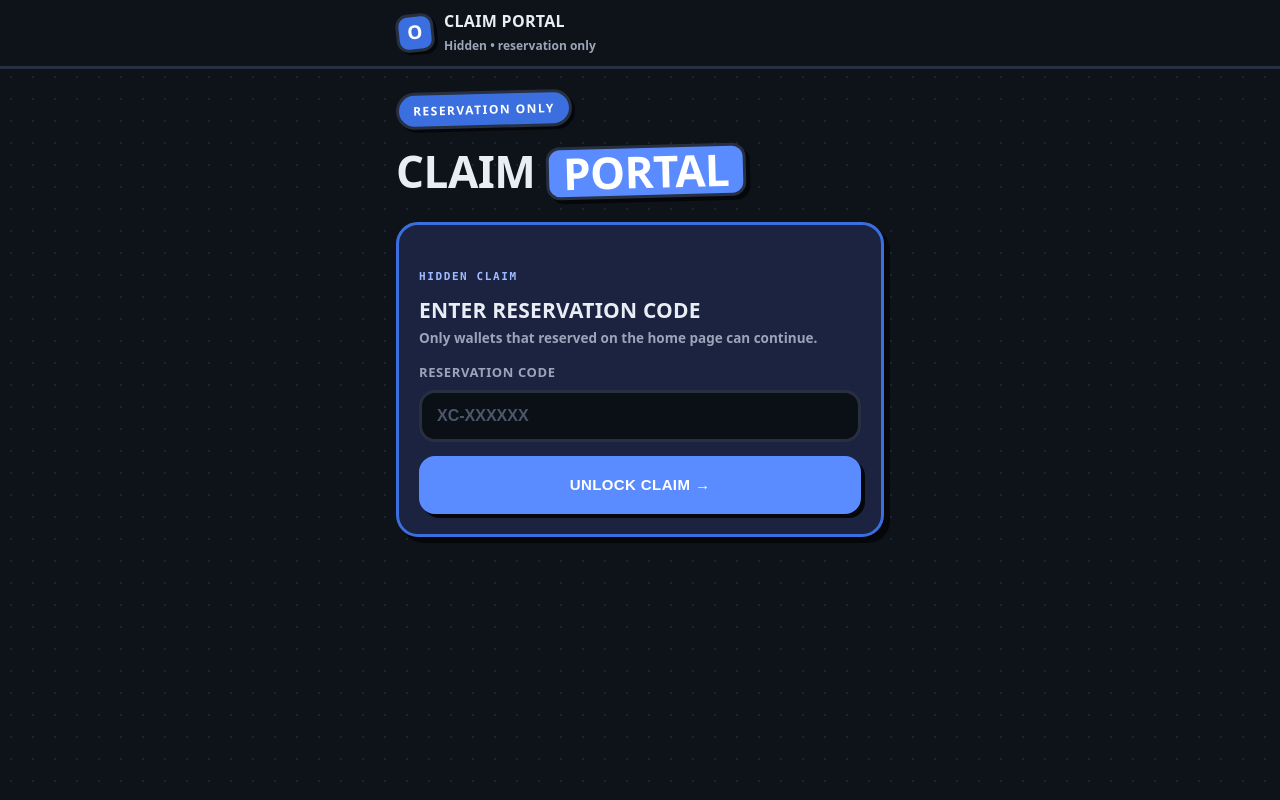
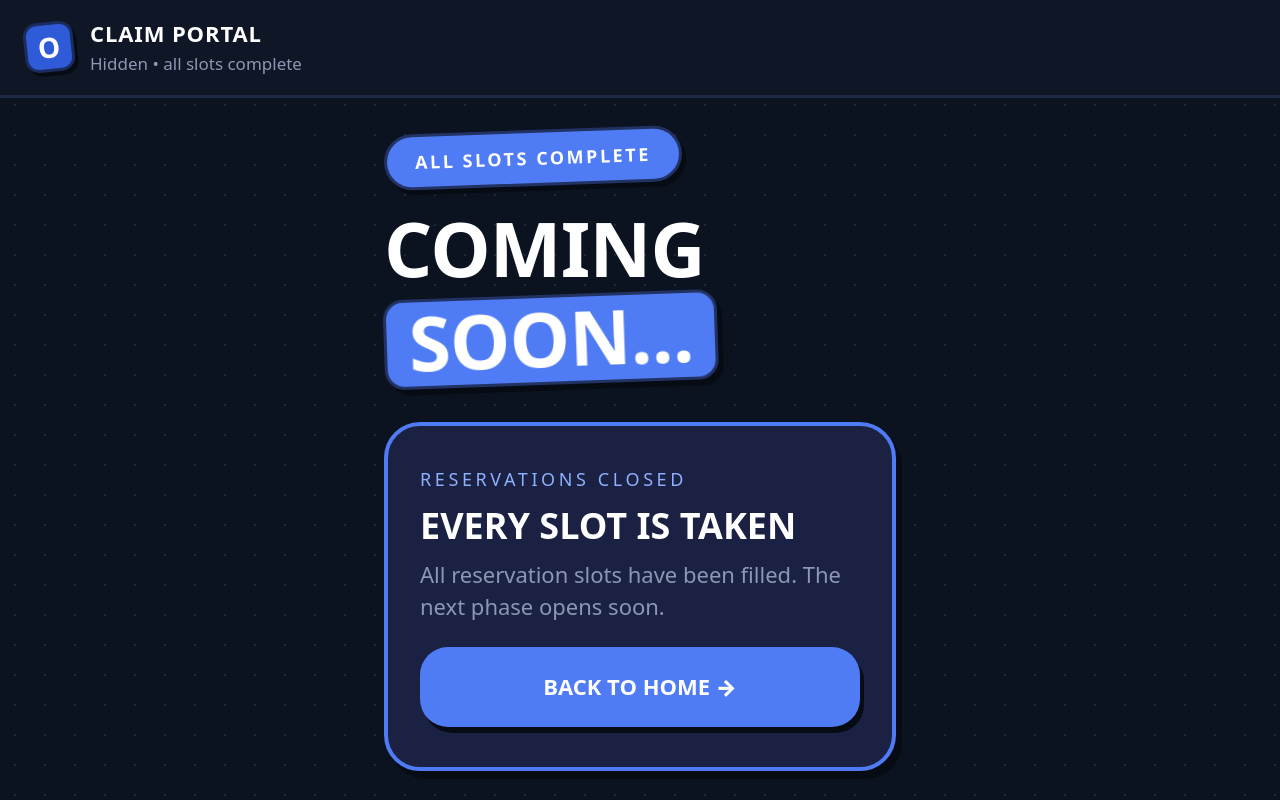
Before and after one commit to nazmus-sadat9/rudro-rkm, a Next.js app: page /claim in a window 1280 px wide. Shown: the top 800 px of the page. Built offline with nearby package versions, Linux system fonts and the light colour scheme.

Commit message:
fix: add a upcoming message in claim

```diff
--- /dev/null
+++ b/app/claim/coming-soon.module.css
@@ -0,0 +1,172 @@
+.page {
+  --bg: #0b1220;
+  --bg-header: #0f1727;
+  --card: #1a2142;
+  --blue: #4f7cf5;
+  --blue-deep: #2f5bd8;
+  --ink: #ffffff;
+  --muted: #8d97b3;
+  --shadow: #070b14;
+
+  min-height: 100dvh;
+  width: 100%;
+  height: 100dvh;
+  display: flex;
+  flex-direction: column;
+  background-color: var(--bg);
+  background-image: radial-gradient(rgba(255, 255, 255, 0.09) 1.5px, transparent 1.5px);
+  background-size: 30px 30px;
+  color: var(--ink);
+  overflow: hidden;
+}
+
+.header {
+  display: flex;
+  align-items: center;
+  gap: 16px;
+  padding: 18px 24px;
+  background: var(--bg-header);
+  border-bottom: 3px solid #1e2a44;
+}
+
+.logo {
+  width: 50px;
+  height: 50px;
+  display: grid;
+  place-items: center;
+  font-size: 28px;
+  font-weight: 900;
+  background: var(--blue-deep);
+  border: 3px solid #1b2c5e;
+  border-radius: 14px;
+  box-shadow: 3px 4px 0 var(--shadow);
+  transform: rotate(-6deg);
+}
+
+.headerTitle {
+  margin: 0;
+  font-size: 22px;
+  font-weight: 700;
+  letter-spacing: 0.04em;
+}
+
+.headerSub {
+  margin: 2px 0 0;
+  font-size: 17px;
+  font-weight: 500;
+  color: var(--muted);
+}
+
+.content {
+  flex: 1;
+  display: flex;
+  flex-direction: column;
+  justify-content: center;
+  gap: 24px;
+  width: 100%;
+  max-width: 560px;
+  margin: 0 auto;
+  padding: 32px 24px 48px;
+}
+
+.pill {
+  align-self: flex-start;
+  padding: 12px 28px;
+  font-size: 18px;
+  font-weight: 900;
+  letter-spacing: 0.14em;
+  background: var(--blue);
+  border: 3px solid #223263;
+  border-radius: 999px;
+  box-shadow: 4px 5px 0 var(--shadow);
+  transform: rotate(-2deg);
+}
+
+.title {
+  display: flex;
+  flex-wrap: wrap;
+  align-items: center;
+  gap: 14px;
+  margin: 0;
+  font-size: clamp(48px, 15vw, 76px);
+  font-weight: 900;
+  line-height: 1;
+  letter-spacing: -0.01em;
+}
+
+.titlePill {
+  padding: 2px 22px 6px;
+  background: var(--blue);
+  border: 3px solid #223263;
+  border-radius: 20px;
+  box-shadow: 5px 6px 0 var(--shadow);
+  transform: rotate(-2deg);
+  animation: bob 2.4s ease-in-out infinite;
+}
+
+.card {
+  display: flex;
+  flex-direction: column;
+  gap: 14px;
+  margin-top: 8px;
+  padding: 40px 32px;
+  background: var(--card);
+  border: 4px solid var(--blue);
+  border-radius: 36px;
+  box-shadow: 6px 8px 0 var(--shadow);
+}
+
+.kicker {
+  margin: 0;
+  font-size: 18px;
+  letter-spacing: 0.2em;
+  color: #8fb0ff;
+}
+
+.cardTitle {
+  margin: 0;
+  font-size: clamp(26px, 7.5vw, 36px);
+  font-weight: 900;
+  line-height: 1.1;
+}
+
+.cardText {
+  margin: 0 0 10px;
+  font-size: 22px;
+  line-height: 1.45;
+  color: var(--muted);
+}
+
+.button {
+  display: block;
+  padding: 24px;
+  font-size: 22px;
+  font-weight: 900;
+  text-align: center;
+  text-decoration: none;
+  color: var(--ink);
+  background: var(--blue);
+  border-radius: 28px;
+  box-shadow: 4px 6px 0 var(--shadow);
+  transition: transform 0.12s, box-shadow 0.12s;
+}
+
+.button:active {
+  transform: translate(3px, 4px);
+  box-shadow: 1px 2px 0 var(--shadow);
+}
+
+.button:focus-visible {
+  outline: 3px solid #fff;
+  outline-offset: 4px;
+}
+
+@keyframes bob {
+  0%, 100% { transform: rotate(-2deg) translateY(0); }
+  50% { transform: rotate(-2deg) translateY(-6px); }
+}
+
+@media (prefers-reduced-motion: reduce) {
+  .titlePill { animation: none; }
+  .button { transition: none; }
+}
--- a/app/claim/page.tsx
+++ b/app/claim/page.tsx
@@ -7,10 +7,43 @@ export const metadata: Metadata = {
 };
 
 import ClaimBox from "./claim-box";
+import Link from "next/link";
+import styles from "./coming-soon.module.css";
 
 export default function ClaimPage() {
   return (
-    <>
+    <div>
+
+      <main className={styles.page}>
+        <header className={styles.header}>
+          <div className={styles.logo}>O</div>
+          <div>
+            <p className={styles.headerTitle}>CLAIM PORTAL</p>
+            <p className={styles.headerSub}>Hidden • all slots complete</p>
+          </div>
+        </header>
+
+        <section className={styles.content}>
+          <span className={styles.pill}>ALL SLOTS COMPLETE</span>
+
+          <h1 className={styles.title}>
+            <span>COMING</span>
+            <span className={styles.titlePill}>SOON...</span>
+          </h1>
+
+          <div className={styles.card}>
+            <p className={styles.kicker}>RESERVATIONS CLOSED</p>
+            <h2 className={styles.cardTitle}>EVERY SLOT IS TAKEN</h2>
+            <p className={styles.cardText}>
+              All reservation slots have been filled. The next phase opens soon.
+            </p>
+            <Link href="/" className={styles.button}>
+              BACK TO HOME →
+            </Link>
+          </div>
+        </section>
+      </main>
+
       <header className="nav">
         <div className="nav-in">
           <div className="badge-x">O</div>
@@ -26,6 +59,6 @@ export default function ClaimPage() {
         </section>
         <ClaimBox />
       </div>
-    </>
+    </div>
   );
 }
```
